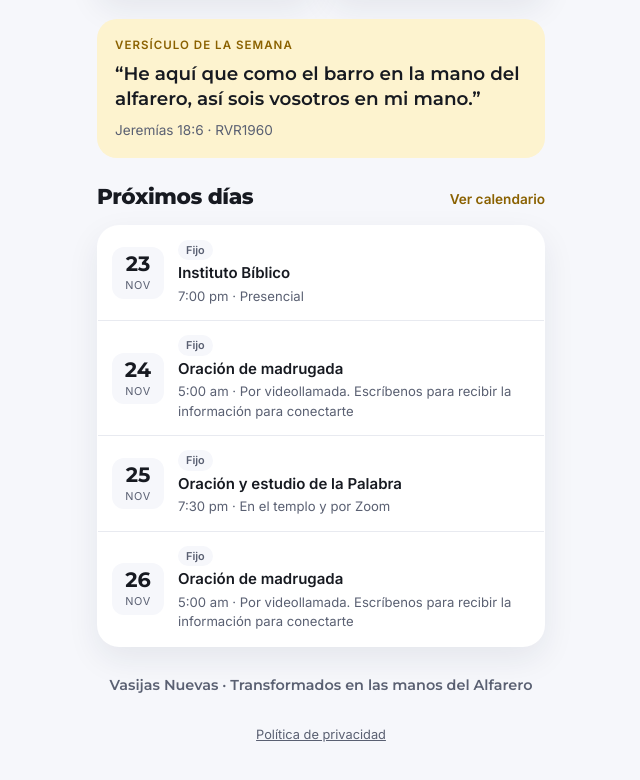
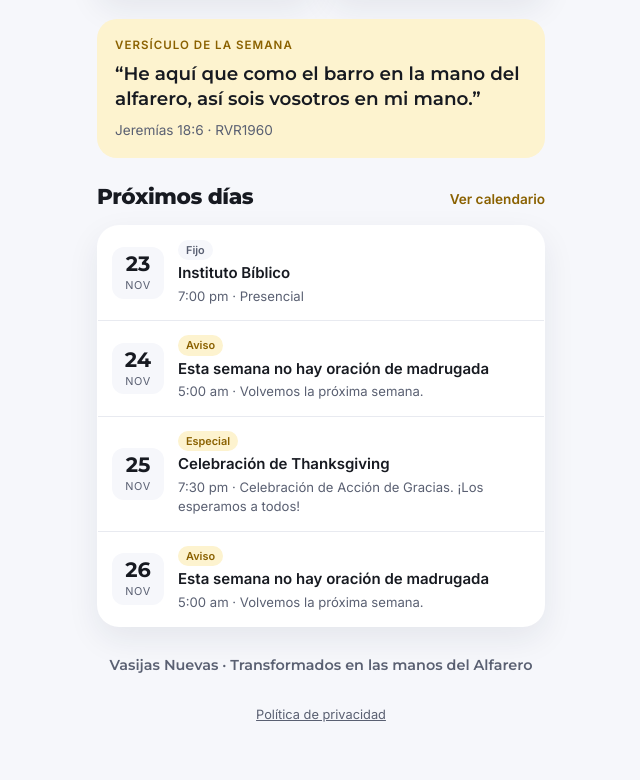
Before and after one commit to MCommunications-prog/CDA-APP, a plain HTML site: page index.html in a window 1280 px wide. Shown: the part 1059-1839 px from the top of the page, without its empty margins (319-959 px from the left). Drawn offline with Linux system fonts and the light colour scheme.

Commit message:
Semana de Thanksgiving: sin oración de 5 am y celebración el miércoles 25 a las 7:30 pm
Co-Authored-By: Claude Opus 5.5 <noreply@anthropic.com>
Claude-Session: https://claude.ai/code/session_01BsrmYgyDNnKC3zn3UYXwap

```diff
--- a/index.html
+++ b/index.html
@@ -543,8 +543,13 @@ h1,h2,h3{font-family:var(--display);font-weight:800;letter-spacing:-.02em}
 <script>
 // ===== Contenido editable (ejemplo) =====
 let EVENTOS = [
-  {fecha:"2026-11-21", hora:"7:30 pm", titulo:"Culto en casa del pastor", detalle:"Para la dirección, escribe por privado. ¡Los esperamos a todos!", tag:"Especial"}
-]; // Agregar aquí eventos confirmados: {fecha:"2026-12-13", hora:"5:00 pm", titulo:"...", detalle:"...", tag:"Especial"}
+  {fecha:"2026-11-21", hora:"7:30 pm", titulo:"Culto en casa del pastor", detalle:"Para la dirección, escribe por privado. ¡Los esperamos a todos!", tag:"Especial"},
+  {fecha:"2026-11-24", hora:"5:00 am", titulo:"Esta semana no hay oración de madrugada", detalle:"Volvemos la próxima semana.", tag:"Aviso"},
+  {fecha:"2026-11-25", hora:"7:30 pm", titulo:"Celebración de Thanksgiving", detalle:"Celebración de Acción de Gracias. ¡Los esperamos a todos!", tag:"Especial"},
+  {fecha:"2026-11-26", hora:"5:00 am", titulo:"Esta semana no hay oración de madrugada", detalle:"Volvemos la próxima semana.", tag:"Aviso"}
+];
+// Días en que NO hay reunión fija (se reemplaza o se suspende). Formato AAAA-MM-DD.
+const SIN_FIJO = ["2026-11-24","2026-11-25","2026-11-26"]; // Agregar aquí eventos confirmados: {fecha:"2026-12-13", hora:"5:00 pm", titulo:"...", detalle:"...", tag:"Especial"}
 const MENSAJES = [];
 // d: día (0=domingo); dur en minutos; vivo: se transmite
 const REUNIONES = [
@@ -565,7 +570,7 @@ function fmtHour(h,m){const ap=h>=12?"pm":"am";return `${h%12||12}:${String(m).p
 const store = {get(k){try{return JSON.parse(localStorage.getItem(k))}catch(_){return null}}, set(k,v){try{localStorage.setItem(k,JSON.stringify(v));return true}catch(_){return false}}};
 
 function itemsFor(date){
-  const out = REUNIONES.filter(r=>r.d===date.getDay()).map(r=>({hora:fmtHour(r.h,r.m),titulo:r.n,detalle:r.det?r.det:r.video?"Por videollamada. Escríbenos para recibir la información para conectarte":r.zoom?"En el templo y por Zoom":"Presencial",tag:"Fijo",fixed:true}));
+  const out = SIN_FIJO.includes(ymd(date))?[]:REUNIONES.filter(r=>r.d===date.getDay()).map(r=>({hora:fmtHour(r.h,r.m),titulo:r.n,detalle:r.det?r.det:r.video?"Por videollamada. Escríbenos para recibir la información para conectarte":r.zoom?"En el templo y por Zoom":"Presencial",tag:"Fijo",fixed:true}));
   return out.concat(EVENTOS.filter(e=>e.fecha===ymd(date)));
 }
 function itemRow(date,it){
@@ -592,10 +597,13 @@ function status(now){
   for(const r of REUNIONES){
     const t=new Date(now); t.setHours(r.h,r.m,0,0); t.setDate(t.getDate()+((r.d-now.getDay()+7)%7));
     const end=new Date(t.getTime()+r.dur*6e4);
-    if(now>=t && now<end) live=r;
+    if(now>=t && now<end && !SIN_FIJO.includes(ymd(t))) live=r;
     if(t<=now) t.setDate(t.getDate()+7);
+    while(SIN_FIJO.includes(ymd(t))) t.setDate(t.getDate()+7);
     if(!best||t<best.t) best={t,r};
   }
+  // Eventos especiales también cuentan como próxima reunión
+  for(const e of EVENTOS){ if(e.tag==="Aviso")continue; const m=String(e.hora).match(/(\d+):(\d+)\s*(am|pm)/i); if(!m)continue; let h=+m[1]%12; if(/pm/i.test(m[3]))h+=12; const [y,mo,d]=e.fecha.split("-").map(Number); const t=new Date(y,mo-1,d,h,+m[2]); const end=new Date(t.getTime()+120*6e4); const r={n:e.titulo,vivo:false}; if(now>=t&&now<end)live=r; if(t>now&&(!best||t<best.t))best={t,r}; }
   const nextLive = (()=>{let b=null;for(const r of REUNIONES.filter(x=>x.vivo)){const t=new Date(now);t.setHours(r.h,r.m,0,0);t.setDate(t.getDate()+((r.d-now.getDay()+7)%7));if(t<=now)t.setDate(t.getDate()+7);if(!b||t<b.t)b={t,r}}return b})();
   return {live,best,nextLive};
 }
--- a/sw.js
+++ b/sw.js
@@ -1,5 +1,5 @@
 // Guarda la app para que abra aunque no haya internet. Cambia VERSION al publicar cambios.
-const VERSION = 'cda-v23';
+const VERSION = 'cda-v24';
 const FILES = ['./', 'index.html', 'manifest.webmanifest', 'icons/icon-192.png', 'icons/icon-512.png', 'icons/apple-touch-icon.png'];
 self.addEventListener('install', e => { e.waitUntil(caches.open(VERSION).then(c => c.addAll(FILES))); self.skipWaiting(); });
 self.addEventListener('activate', e => { e.waitUntil(caches.keys().then(ks => Promise.all(ks.filter(k => k !== VERSION).map(k => caches.delete(k))))); self.clients.claim(); });
```
